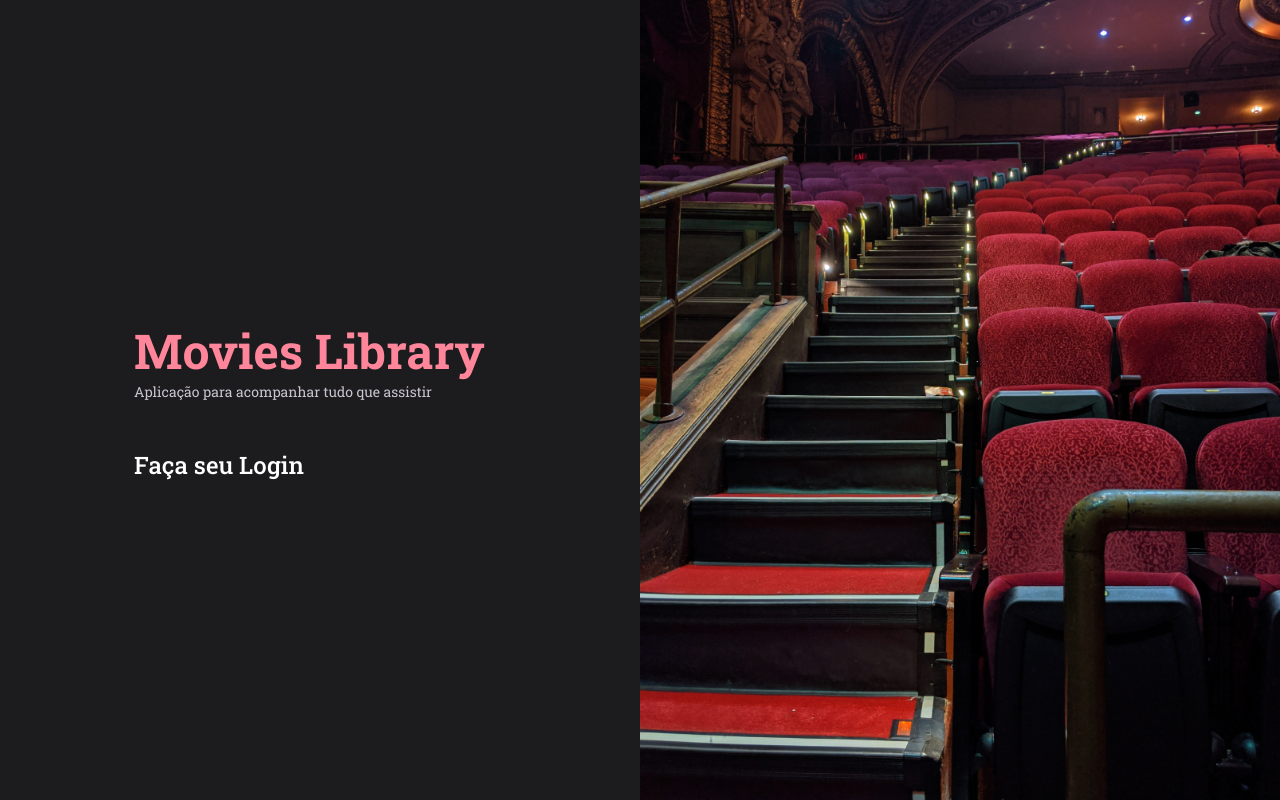
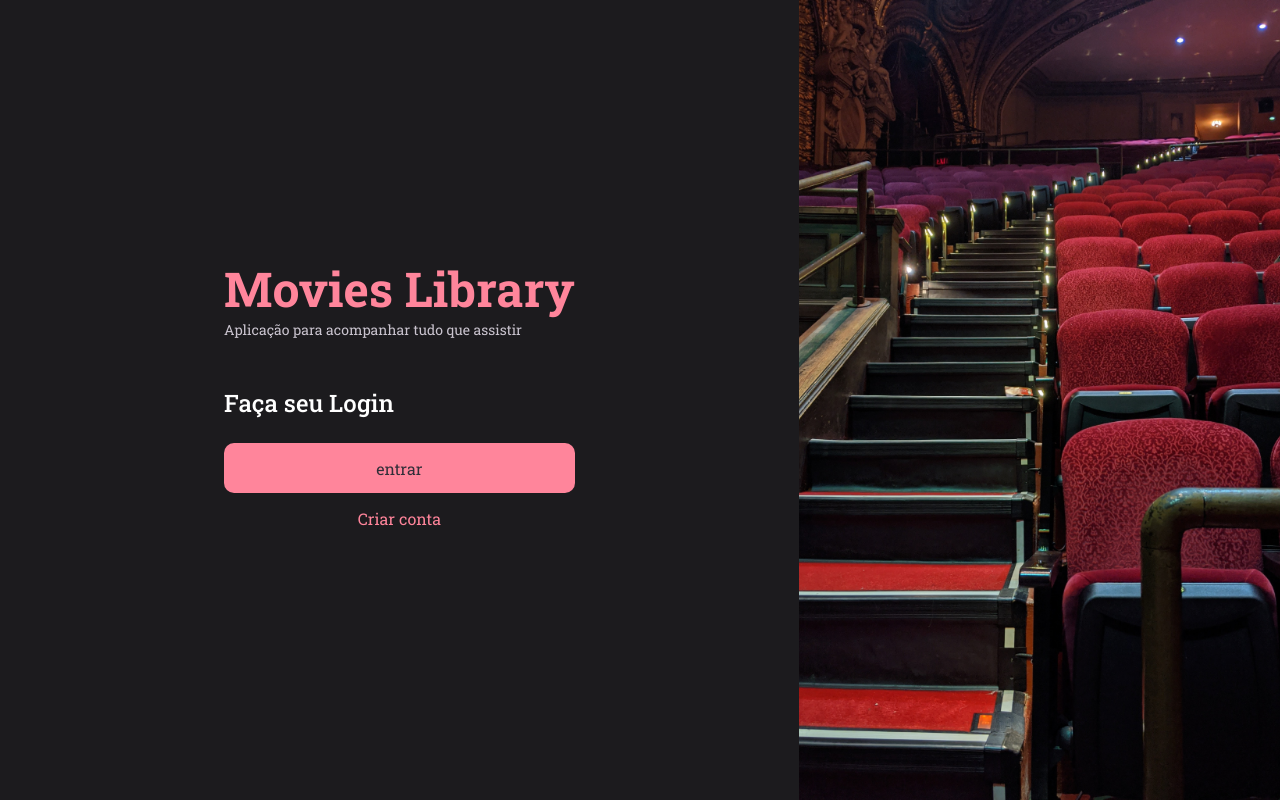
Before and after one commit to lucasdoloh0v/movies-library-front, a React (Vite) app: page / in a window 1280 px wide. Built offline with nearby package versions, Linux system fonts and the light colour scheme.

Commit message:
feat: component Button

```diff
--- /dev/null
+++ b/src/components/Button/index.jsx
@@ -0,0 +1,10 @@
+import { Container } from './styles';
+
+export function Button({ variant = 'primary', icon: Icon, title, ...rest }) {
+  return (
+    <Container variant={variant} {...rest}>
+      {Icon && <Icon />}
+      {title}
+    </Container>
+  );
+}
--- /dev/null
+++ b/src/components/Button/styles.js
@@ -0,0 +1,23 @@
+import styled, { css } from 'styled-components';
+
+export const Container = styled.button`
+  width: 100%;
+  height: 50px;
+  border: none;
+
+  ${({ variant, theme }) =>
+    variant === 'primary' &&
+    css`
+      background-color: ${theme.colors.pink};
+      color: ${theme.colors.gray_800};
+
+      border-radius: 10px;
+    `}
+
+  ${({ variant, theme }) =>
+    variant === 'text-button' &&
+    css`
+      background-color: transparent;
+      color: ${theme.colors.pink};
+    `}
+`;
--- a/src/pages/SignIn/index.jsx
+++ b/src/pages/SignIn/index.jsx
@@ -1,4 +1,6 @@
 import { BackgroundImg, Container, Login } from './styles';
+
+import { Button } from '../../components/Button';
 
 export function SignIn() {
   return (
@@ -9,10 +11,10 @@ export function SignIn() {
 
         <h3>Faça seu Login</h3>
         {/* <Input />
-        <Input />
+        <Input /> */}
 
-        <Button title='entrar' />
-        <Button title='Criar conta' variant='text-button' /> */}
+        <Button title="entrar" className="enterBtn" />
+        <Button title="Criar conta" variant="text-button" className="createAccBtn" />
       </Login>
       <BackgroundImg />
     </Container>
--- a/src/pages/SignIn/styles.js
+++ b/src/pages/SignIn/styles.js
@@ -14,8 +14,8 @@ export const Login = styled.form`
   align-items: flex-start;
   justify-content: center;
 
-  padding: 0 134px;
-  width: 50%;
+  margin: 0 224px;
+  max-width: 352px;
 
   > h1 {
     color: ${({ theme }) => theme.colors.pink};
@@ -34,6 +34,14 @@ export const Login = styled.form`
 
     margin-top: 48px;
   }
+
+  .enterBtn {
+    margin-top: 24px;
+  }
+
+  .createAccBtn {
+    margin-top: px;
+  }
 `;
 
 export const BackgroundImg = styled.div`
```
